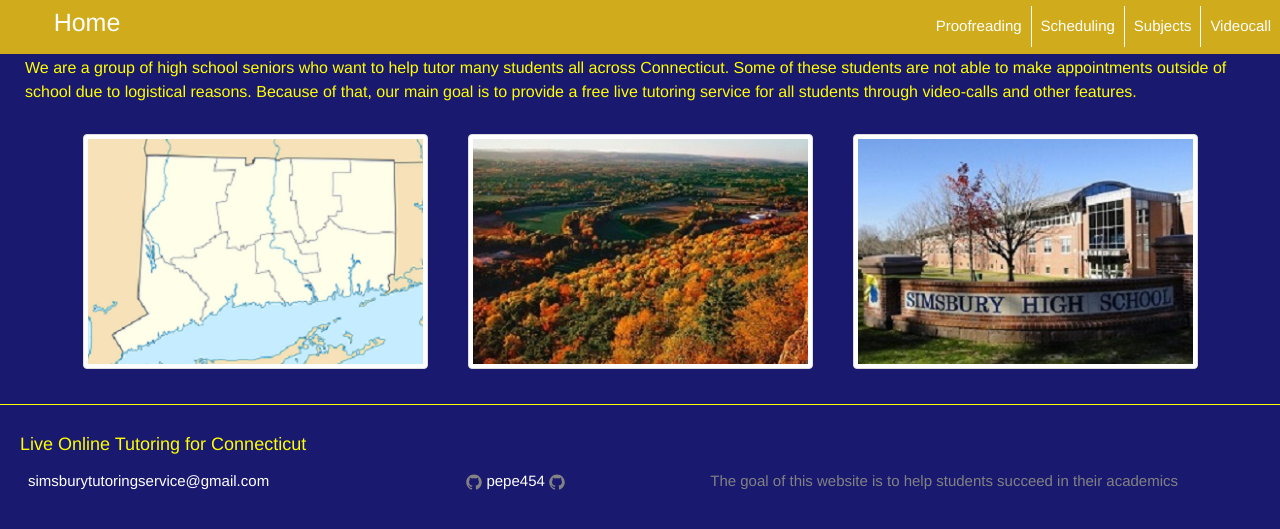
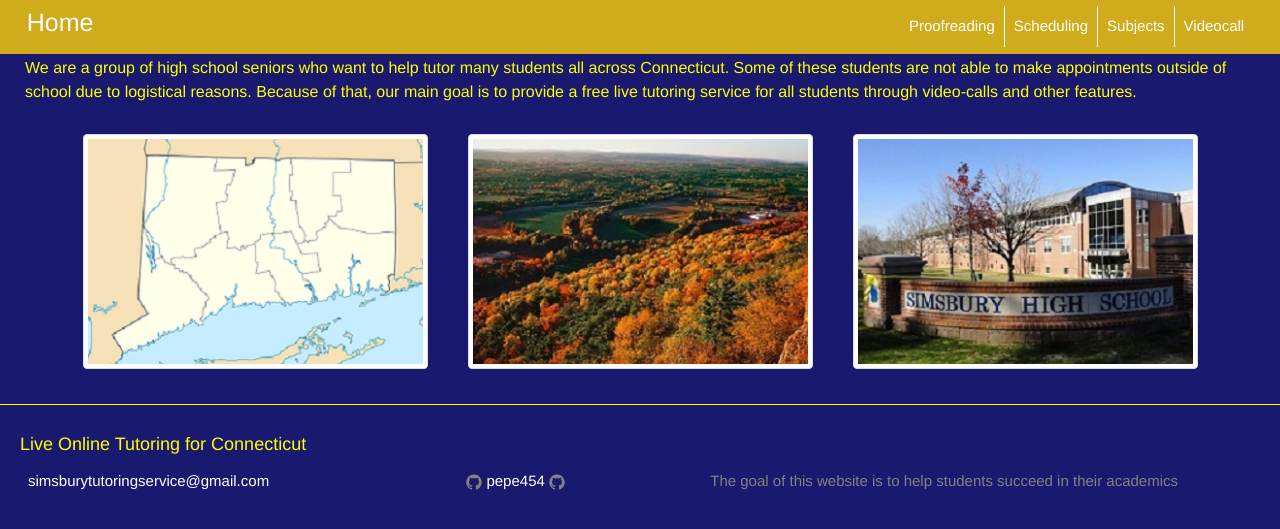
Before and after one commit to pepe454/pepe454.github.io, a Jekyll site: the page built from index.html, in a window 1280 px wide. Shown: the top 529 px of the page. Built offline with Jekyll 4.4.1, drawn with Linux system fonts in a browser that asks for light colours; the list of posts is cut into pages by our own code.

Commit message:
Update _layout.scss

```diff
--- a/_sass/_layout.scss
+++ b/_sass/_layout.scss
@@ -29,7 +29,7 @@
 .site-nav {
     line-height: 45px;
     display: block;
-    text-align: right;
+    text-align: center;
     background-color: #d0ab1b;
     //border-top: 2px solid white;
     font-size: 0;
@@ -51,6 +51,9 @@
         border-right: 1px solid white;
         &:last-child{
           border: 0;
+        }
+        &:first-child{
+          margin-left: 20%
         }
         padding: 9px;
         font-size: 15px;
```
